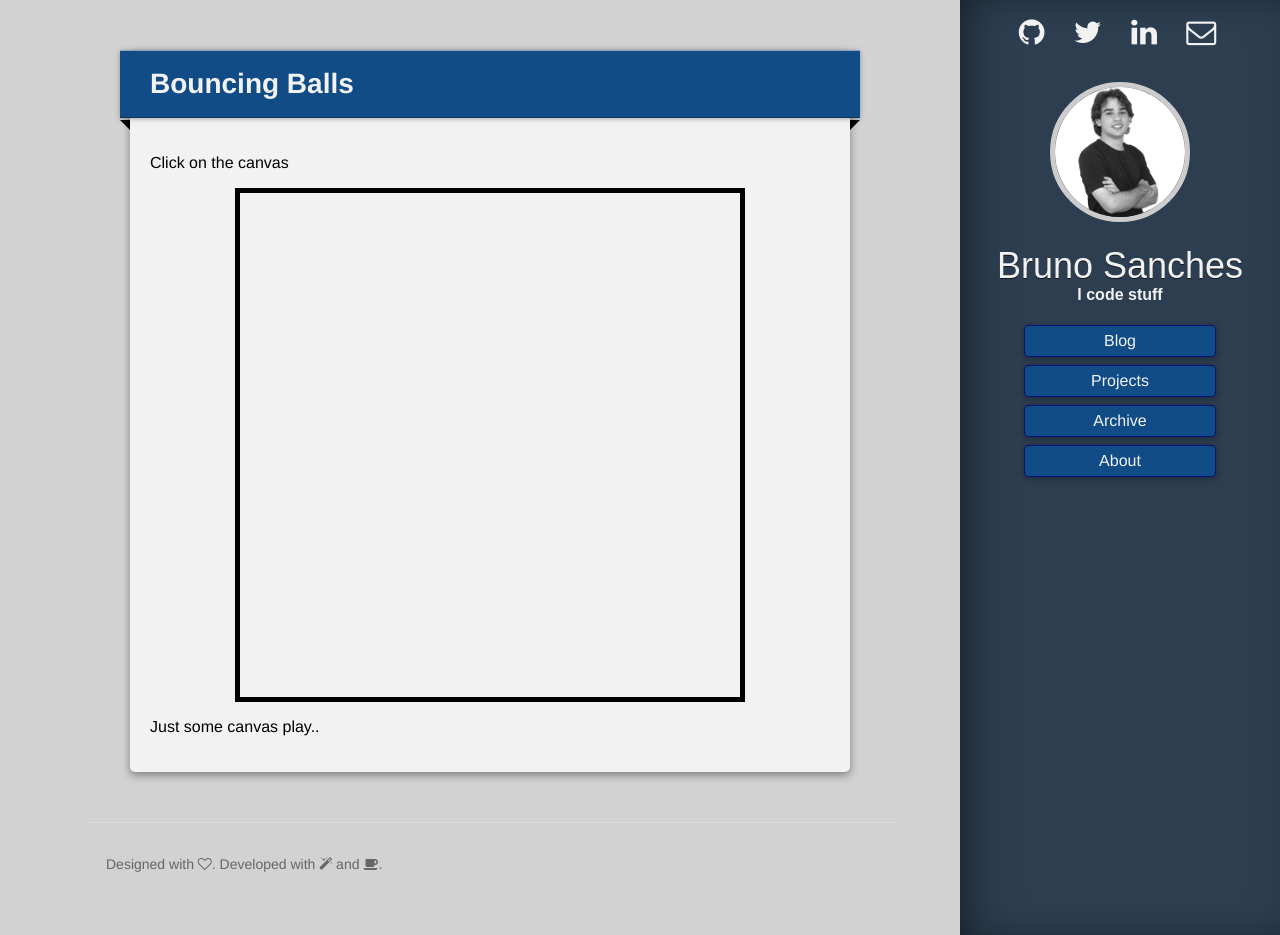
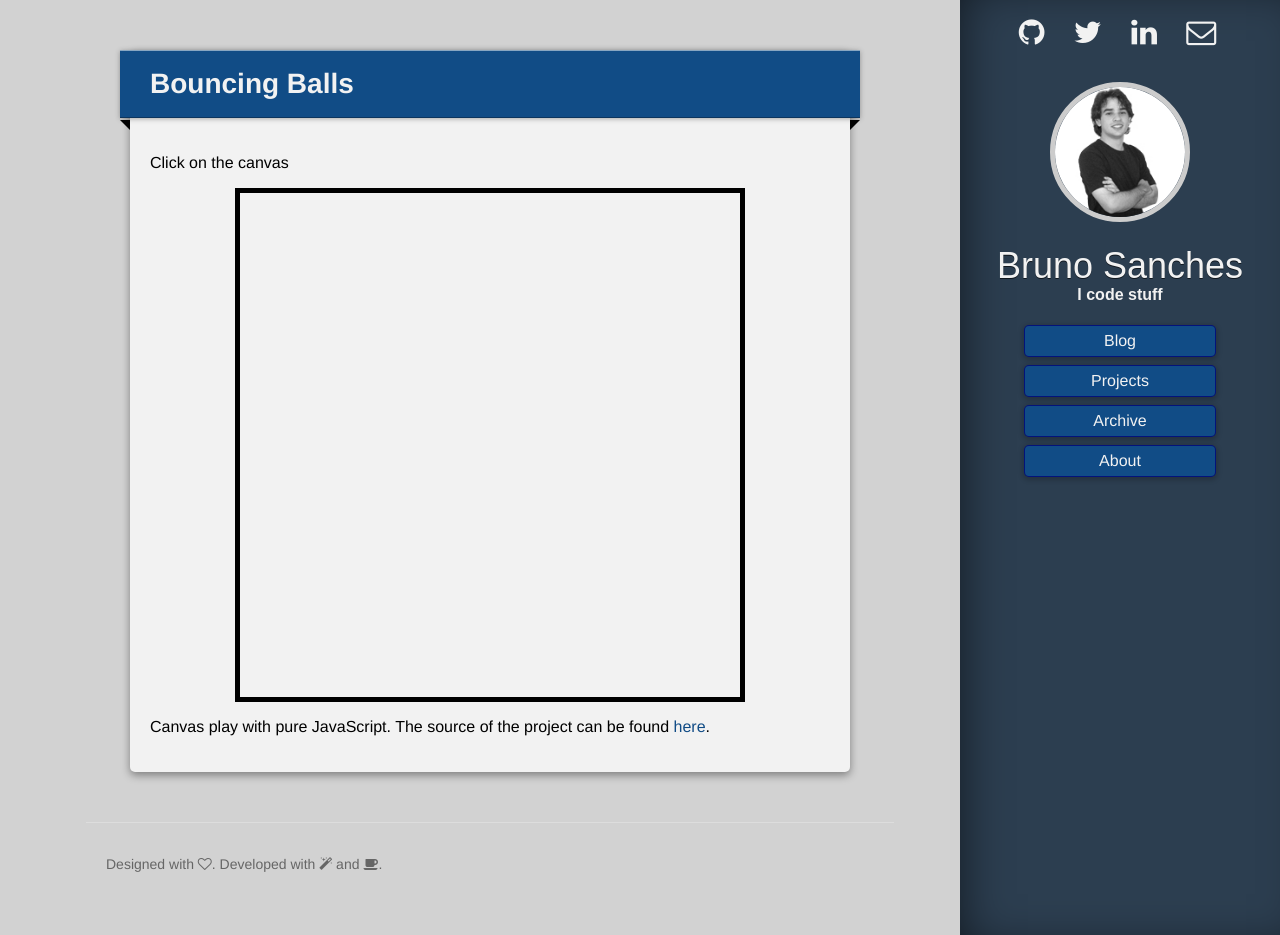
Before and after one commit to brunops/brunops.github.io, a Jekyll site: the page built from projects/bouncing-balls/index.markdown, in a window 1280 px wide and 935 px high. Built offline with Jekyll 4.4.1, drawn with Linux system fonts in a browser that asks for light colours; some web fonts are replaced; Markdown is read by kramdown in place of the engine named in the settings.

Commit message:
Add link to bouncing balls project in its page

```diff
--- a/projects/bouncing-balls/index.markdown
+++ b/projects/bouncing-balls/index.markdown
@@ -15,6 +15,6 @@ Click on the canvas
   <canvas id="canvas" width="500px" height="500px"></canvas>
 </div>
 
-Just some canvas play..
+Canvas play with pure JavaScript. The source of the project can be found <a href="http://github.com/brunops/canvas" target="_blank">here</a>.
 
 <script src="bouncing-balls.js"></script>
```
